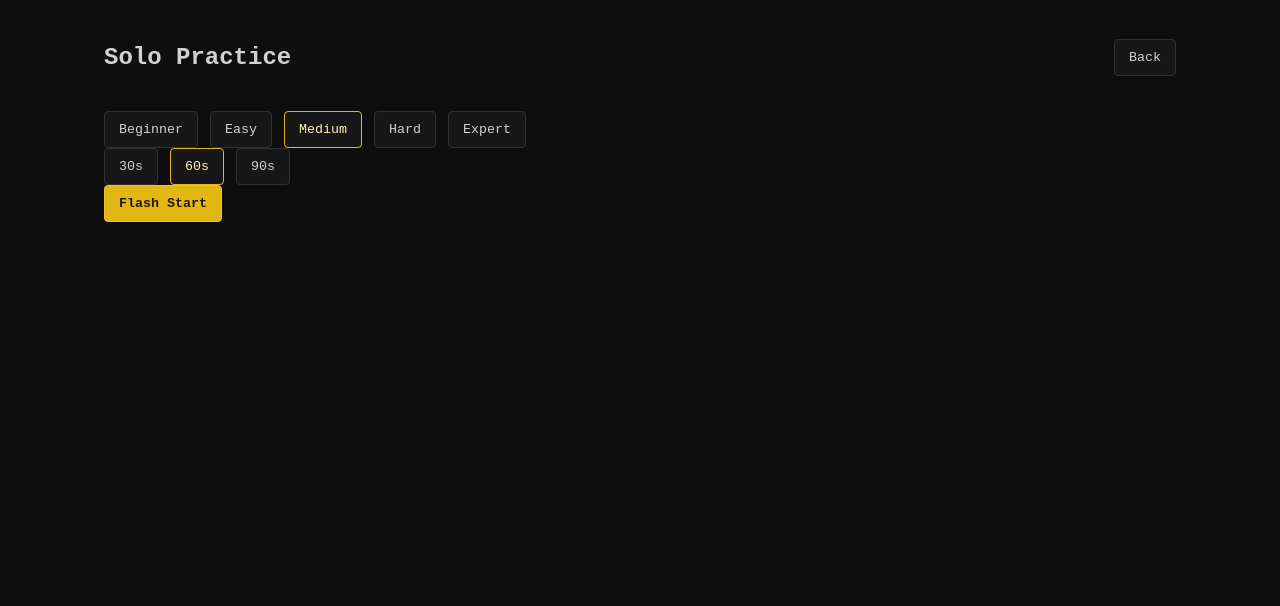
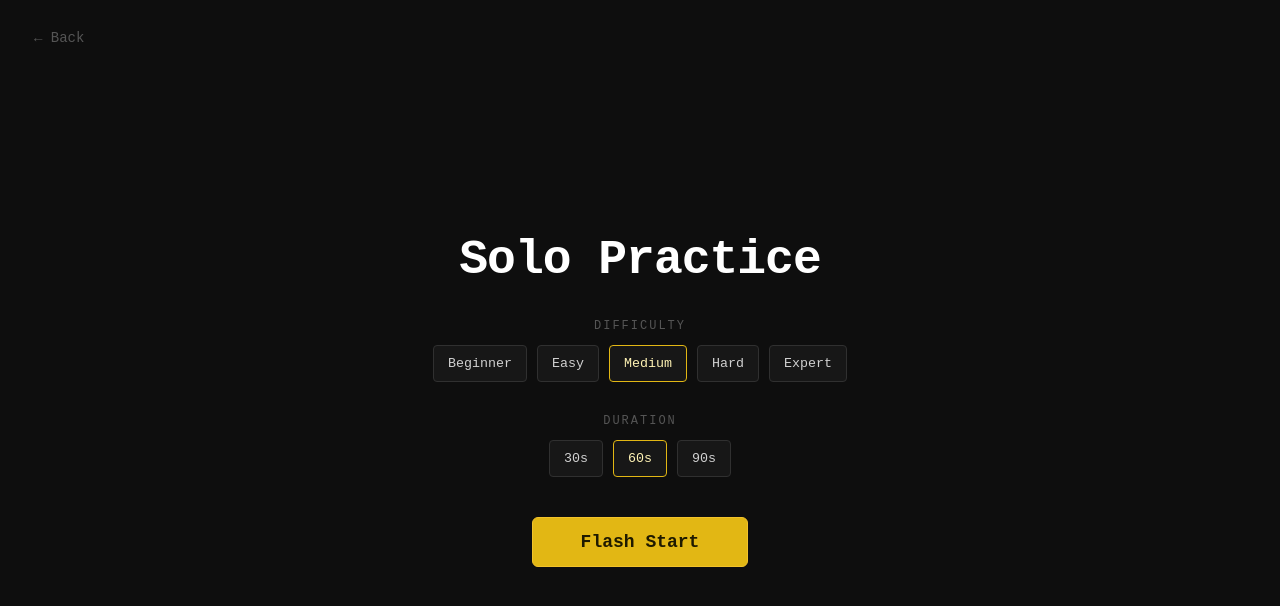
Before and after one commit to arr-in/flashtype, a React (Vite) app in the folder client/: page /solo in a window 1280 px wide. Shown: the top 606 px of the page. Built offline with nearby package versions, Linux system fonts and the light colour scheme; no server answers.

Commit message:
feat: full-screen solo layout with progressive reveal and 4-line sliding text

```diff
--- a/client/src/components/TypingBox.jsx
+++ b/client/src/components/TypingBox.jsx
@@ -1,4 +1,7 @@
 import { useEffect, useMemo, useRef, useState } from "react";
+
+const LINE_HEIGHT_PX = 52; // matches CSS font-size 32px * line-height 1.6
+const VISIBLE_LINES = 4;
 
 function TypingBox({
   text,
@@ -12,7 +15,8 @@ function TypingBox({
   disqualifyAfterWrongWords = 0,
   onDisqualify,
   onRestart,
-  collectTelemetry = false
+  collectTelemetry = false,
+  difficultyLabel = ""
 }) {
   const [currentIndex, setCurrentIndex] = useState(0);
   const [charStates, setCharStates] = useState([]);
@@ -30,6 +34,7 @@ function TypingBox({
   const keyEventsRef = useRef([]);
   const lastInputTsRef = useRef(null);
 
+  const hasStarted = startTime !== null;
   const typedCount = currentIndex;
   const accuracy = typedCount > 0 ? (correctCount / typedCount) * 100 : 100;
   const wpm = elapsedMs > 0 ? (correctCount / 5) / (elapsedMs / 60000) : 0;
@@ -80,18 +85,15 @@ function TypingBox({
       })
       .filter((item) => item.word);
 
-    // Calculate average delay across all words to identify slow ones
     const totalAvgDelay = allWordStats.length > 0
       ? allWordStats.reduce((sum, w) => sum + w.avgDelay, 0) / allWordStats.length
       : 0;
 
-    // Only include words the user actually struggled with
     const hardWords = allWordStats
       .filter((item) => item.errors > 0 || item.avgDelay > totalAvgDelay * 1.3)
       .sort((a, b) => b.difficultyScore - a.difficultyScore)
       .slice(0, 8);
 
-    // Deep-clone keyMetrics so navigation doesn't lose data via stale ref
     const clonedKeyMetrics = {};
     for (const [k, v] of Object.entries(keyMetricsRef.current)) {
       clonedKeyMetrics[k] = { ...v };
@@ -249,10 +251,6 @@ function TypingBox({
     onRestart
   ]);
 
-  const elapsedSeconds = useMemo(() => {
-    if (!startTime) return 0;
-    return Math.max(1, Math.round(elapsedMs / 1000));
-  }, [startTime, elapsedMs]);
   const remainingSeconds = Math.max(0, timeLimitSec - Math.floor(elapsedMs / 1000));
 
   const ghostCursorByIndex = useMemo(() => {
@@ -267,29 +265,49 @@ function TypingBox({
     return map;
   }, [ghostCursors, text.length]);
 
+  // Slide lines: keep cursor row at line 2 (0-indexed) of the 4 visible lines
   useEffect(() => {
     if (!textViewportRef.current || currentIndex <= 0) return;
     const viewport = textViewportRef.current;
     const activeChar = viewport.querySelector(`[data-char-index="${Math.max(0, currentIndex - 1)}"]`);
     if (!activeChar) return;
 
-    const viewportStyle = window.getComputedStyle(viewport);
-    const lineHeight = parseFloat(viewportStyle.lineHeight) || 48;
-    const currentLine = Math.floor(activeChar.offsetTop / lineHeight);
-    const nextOffset = currentLine > 3 ? (currentLine - 3) * lineHeight : 0;
+    const currentLine = Math.floor(activeChar.offsetTop / LINE_HEIGHT_PX);
+    // Start scrolling once we're past line 1 so the cursor stays on line 2
+    const nextOffset = currentLine > 1 ? (currentLine - 1) * LINE_HEIGHT_PX : 0;
     if (nextOffset !== lineOffsetPx) setLineOffsetPx(nextOffset);
   }, [currentIndex, lineOffsetPx]);
 
   return (
-    <div className={`typing-box ${enabled ? "" : "typing-box-disabled"}`}>
-      <div className="typing-metrics">
-        <span>WPM: {Math.round(wpm)}</span>
-        <span>Accuracy: {Math.round(accuracy)}%</span>
-      </div>
+    <div className={`typing-box-fullscreen ${enabled ? "" : "typing-box-disabled"}`}>
 
-      <div className="typing-timer-large">{timedMode ? `${remainingSeconds}s` : `${elapsedSeconds}s`}</div>
+      {/* Pre-start prompt */}
+      {!hasStarted && (
+        <div className="typing-prestart">
+          <span className="typing-prestart-hint">Start typing to begin…</span>
+          {difficultyLabel && (
+            <span className="typing-prestart-meta">{difficultyLabel} · {timeLimitSec}s</span>
+          )}
+        </div>
+      )}
 
-      <div ref={textViewportRef} className="typing-text" role="textbox" aria-label="Typing workspace">
+      {/* Live HUD — only shown while typing */}
+      {hasStarted && (
+        <div className="typing-hud">
+          <span className="typing-hud-wpm">{Math.round(wpm)} <small>WPM</small></span>
+          <span className="typing-hud-timer">{timedMode ? `${remainingSeconds}s` : `${Math.max(1, Math.round(elapsedMs / 1000))}s`}</span>
+          <span className="typing-hud-acc">{Math.round(accuracy)}% <small>ACC</small></span>
+        </div>
+      )}
+
+      {/* Text area — always visible */}
+      <div
+        ref={textViewportRef}
+        className={`typing-text-full ${!hasStarted ? "typing-text-idle" : ""}`}
+        role="textbox"
+        aria-label="Typing workspace"
+        style={{ "--line-h": `${LINE_HEIGHT_PX}px`, "--visible-lines": VISIBLE_LINES }}
+      >
         <div className="typing-text-inner" style={{ transform: `translateY(-${lineOffsetPx}px)` }}>
           {text.split("").map((char, index) => (
             <span
@@ -313,16 +331,15 @@ function TypingBox({
         </div>
       </div>
 
-      <div className="typing-subtext">
-        <span>Errors: {errorCount}</span>
-        {disqualifyAfterWrongWords > 0 && <span>Wrong-word streak: {wrongWordStreak}</span>}
-        {onRestart && <span>Shortcut: Esc</span>}
-        {onRestart && (
+      {/* Bottom bar — only shown while typing */}
+      {hasStarted && onRestart && (
+        <div className="typing-bottombar">
+          <span className="typing-errors-count">Errors: {errorCount}</span>
           <button type="button" className="typing-restart-button" onClick={onRestart}>
-            Restart Test
+            Restart  <kbd>Esc</kbd>
           </button>
-        )}
-      </div>
+        </div>
+      )}
     </div>
   );
 }
--- a/client/src/pages/Solo.jsx
+++ b/client/src/pages/Solo.jsx
@@ -65,17 +65,23 @@ function Solo() {
     });
   }
 
+  if (!text) {
     return (
-    <main className="page">
-      <div className="top-row">
-        <h2>Solo Practice</h2>
-        <button type="button" onClick={() => navigate("/")}>
-          Back
+      <main className="solo-setup-page">
+        <button
+          type="button"
+          className="solo-back-btn"
+          onClick={() => navigate("/")}
+        >
+          ← Back
         </button>
-      </div>
 
-      {!text && (
-        <div className="button-wrap">
+        <div className="solo-setup-center">
+          <h1 className="solo-setup-title">Solo Practice</h1>
+
+          <div className="solo-setup-group">
+            <p className="solo-setup-label">Difficulty</p>
+            <div className="solo-setup-buttons">
               {difficulties.map((level) => (
                 <button
                   key={level}
@@ -87,10 +93,11 @@ function Solo() {
                 </button>
               ))}
             </div>
-      )}
+          </div>
 
-      {!text && (
-        <div className="button-wrap">
+          <div className="solo-setup-group">
+            <p className="solo-setup-label">Duration</p>
+            <div className="solo-setup-buttons">
               {[30, 60, 90].map((sec) => (
                 <button
                   key={sec}
@@ -102,26 +109,18 @@ function Solo() {
                 </button>
               ))}
             </div>
-      )}
+          </div>
 
-      {!text && (
-        <div className="button-wrap">
-          <button type="button" className="flash-start-button" onClick={startTest}>
+          <button type="button" className="flash-start-button solo-start-btn" onClick={startTest}>
             Flash Start
           </button>
         </div>
-      )}
+      </main>
+    );
+  }
 
-      {text && (
-        <section>
-          <div className="solo-header">
-            <span>
-              Difficulty: {difficultyLabel} | Timer: {timeLimit}s
-            </span>
-            <button type="button" onClick={() => restartTest()}>
-              Shuffle Text
-            </button>
-          </div>
+  return (
+    <main className="solo-typing-page">
       <TypingBox
         key={sessionId}
         text={text}
@@ -132,14 +131,8 @@ function Solo() {
         timeLimitSec={timeLimit}
         onRestart={() => restartTest()}
         collectTelemetry
+        difficultyLabel={difficultyLabel}
       />
-          <div className="button-wrap">
-            <button type="button" onClick={() => setText("")}>
-              Change Settings
-            </button>
-          </div>
-        </section>
-      )}
     </main>
   );
 }
--- a/client/src/styles.css
+++ b/client/src/styles.css
@@ -113,61 +113,210 @@ select {
   margin-bottom: 10px;
 }
 
-.typing-box {
-  border: 1px solid #2a2a2a;
-  background: #111;
-  padding: 18px;
+/* ── Solo setup screen ── */
+.solo-setup-page {
+  min-height: 100vh;
+  display: flex;
+  align-items: center;
+  justify-content: center;
+  position: relative;
+  padding: 24px;
+}
+
+.solo-back-btn {
+  position: absolute;
+  top: 24px;
+  left: 24px;
+  background: transparent;
+  border: none;
+  color: #555;
+  font-size: 14px;
+  cursor: pointer;
+  padding: 6px 10px;
+}
+
+.solo-back-btn:hover {
+  color: #aaa;
+}
+
+.solo-setup-center {
+  display: flex;
+  flex-direction: column;
+  align-items: center;
+  gap: 32px;
+  width: 100%;
+  max-width: 640px;
+}
+
+.solo-setup-title {
+  font-size: 48px;
+  color: #fff;
+  margin: 0;
+  letter-spacing: -1px;
+}
+
+.solo-setup-group {
+  display: flex;
+  flex-direction: column;
+  align-items: center;
+  gap: 12px;
+  width: 100%;
+}
+
+.solo-setup-label {
+  margin: 0;
+  font-size: 12px;
+  text-transform: uppercase;
+  letter-spacing: 2px;
+  color: #555;
+}
+
+.solo-setup-buttons {
+  display: flex;
+  gap: 10px;
+  flex-wrap: wrap;
+  justify-content: center;
+}
+
+.solo-start-btn {
+  font-size: 18px;
+  padding: 14px 48px;
+  border-radius: 6px;
+  margin-top: 8px;
+}
+
+/* ── Solo typing screen ── */
+.solo-typing-page {
+  min-height: 100vh;
+  display: flex;
+  align-items: center;
+  justify-content: center;
+  padding: 0 48px;
+}
+
+.typing-box-fullscreen {
+  width: 100%;
+  max-width: 960px;
+  display: flex;
+  flex-direction: column;
+  gap: 24px;
 }
 
 .typing-box-disabled {
   opacity: 0.65;
 }
 
-.typing-metrics,
-.typing-subtext {
+/* Pre-start hint */
+.typing-prestart {
+  display: flex;
+  flex-direction: column;
+  align-items: center;
+  gap: 6px;
+}
+
+.typing-prestart-hint {
+  font-size: 15px;
+  color: #444;
+  letter-spacing: 1px;
+}
+
+.typing-prestart-meta {
+  font-size: 13px;
+  color: #333;
+}
+
+/* HUD row — shown only while typing */
+.typing-hud {
   display: flex;
   justify-content: space-between;
-  margin-bottom: 8px;
+  align-items: baseline;
+  padding: 0 4px;
 }
 
-.typing-subtext {
-  margin-top: 10px;
-  margin-bottom: 0;
-  color: #aaaaaa;
+.typing-hud-wpm,
+.typing-hud-acc {
+  font-size: 22px;
+  color: #d1d1d1;
+  font-weight: 600;
+}
+
+.typing-hud-wpm small,
+.typing-hud-acc small {
+  font-size: 12px;
+  color: #555;
+  font-weight: 400;
+  margin-left: 4px;
+  text-transform: uppercase;
+  letter-spacing: 1px;
+}
+
+.typing-hud-timer {
+  font-size: 52px;
+  font-weight: 700;
+  color: #e2b714;
+  line-height: 1;
+}
+
+/* ── Typing text area ── */
+.typing-text-full {
+  font-size: 32px;
+  line-height: 1.625; /* 52px per line */
+  white-space: pre-wrap;
+  word-break: break-word;
+  /* clip exactly 4 lines */
+  height: calc(52px * 4);
+  overflow: hidden;
+  /* no border, no background */
+  border: none;
+  background: transparent;
+}
+
+.typing-text-full.typing-text-idle {
+  opacity: 0.55;
+}
+
+.typing-text-inner {
+  will-change: transform;
+  transition: transform 0.2s ease-out;
+}
+
+/* Bottom bar */
+.typing-bottombar {
+  display: flex;
+  justify-content: space-between;
+  align-items: center;
+  padding: 0 4px;
+}
+
+.typing-errors-count {
   font-size: 14px;
-  align-items: center;
-  gap: 10px;
-  flex-wrap: wrap;
+  color: #555;
 }
 
 .typing-restart-button {
   width: auto;
-  padding: 6px 10px;
+  padding: 8px 16px;
   font-size: 13px;
+  background: transparent;
+  border: 1px solid #2a2a2a;
+  color: #555;
+  display: flex;
+  align-items: center;
+  gap: 8px;
 }
 
-.typing-timer-large {
-  text-align: center;
-  font-size: 56px;
-  line-height: 1;
-  color: #e2b714;
-  margin: 10px 0 16px;
-  font-weight: 700;
+.typing-restart-button:hover {
+  border-color: #444;
+  color: #aaa;
 }
 
-.typing-text {
-  font-size: 30px;
-  line-height: 1.6;
-  white-space: pre-wrap;
-  word-break: break-word;
-  min-height: 220px;
-  max-height: 6.4em;
-  overflow: hidden;
-}
-
-.typing-text-inner {
-  will-change: transform;
-  transition: transform 0.18s ease-out;
+.typing-restart-button kbd {
+  font-family: inherit;
+  font-size: 11px;
+  padding: 2px 6px;
+  border: 1px solid #333;
+  border-radius: 3px;
+  color: #444;
 }
 
 .char {
```
Lines whose indentation alone changed are shown as unchanged.
